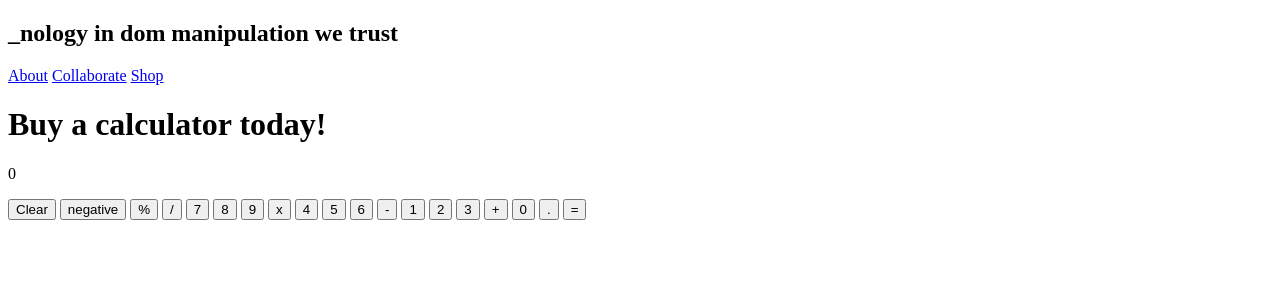
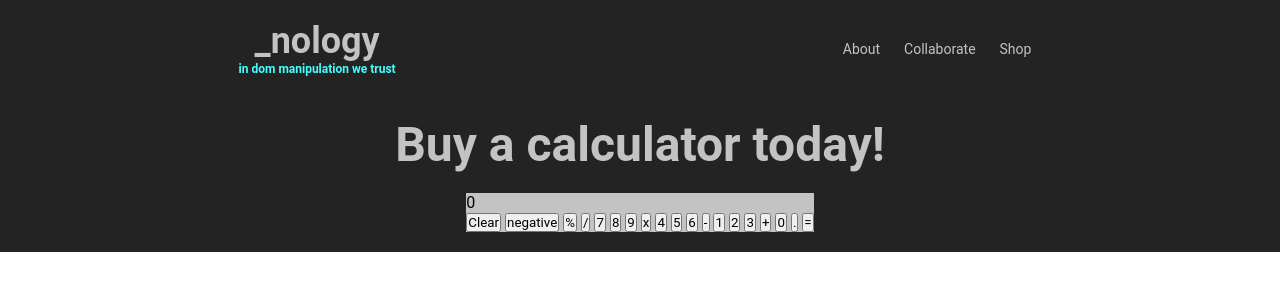
Before and after one commit to jessebubble/nology-calculator, a plain HTML site: page index.html in a window 1280 px wide. Drawn offline with Linux system fonts and the light colour scheme.

Commit message:
styled navbar and hero title

```diff
--- a/index.css
+++ b/index.css
@@ -3,4 +3,51 @@
     margin: 0;
     padding: 0;
     box-sizing: border-box;
+    text-decoration: none;
 }
+ .navbar {
+    background-color: #232323;
+    padding: 20px;
+    display: flex;
+    justify-content: space-around;
+    align-items: center;
+ }
+.navbar-logo {
+    color: #c3c3c3;
+    font-size: 24px;
+    font-weight: bold;
+    text-align: center;
+}
+.navbar-text > span {
+    display: flex;
+    color: #44ffff;
+    font-size: 12px;
+    font-weight: medium;
+}
+.navbar-links > a {
+    color: #c3c3c3;
+    font-size: 14px;
+    font-weight: medium;
+    margin: 0 10px;
+}
+.navbar-links > a:hover {
+    color: #44ffff;
+}
+.hero  {
+    background-color : #232323;
+    display: flex;
+    flex-direction: column;
+    align-items: center;
+    justify-content: center;
+    padding: 20px;
+}
+.hero-title {
+    color: #c3c3c3;
+    font-size: 24px;
+    font-weight: medium;
+    text-align: center;
+    margin-bottom: 20px;
+}
+.hero-container {
+    background-color: #c3c3c3;
+}
--- a/index.html
+++ b/index.html
@@ -4,6 +4,7 @@
     <meta charset="UTF-8">
     <meta http-equiv="X-UA-Compatible" content="IE=edge">
     <meta name="viewport" content="width=device-width, initial-scale=1.0">
+    <link rel="stylesheet" href="index.css">
     <title>Nology Calculator</title>
 </head>
 <body>
@@ -55,5 +56,6 @@
         </div>
     </main>
 
+    <script src="index.js"></script>
 </body>
 </html>
```
